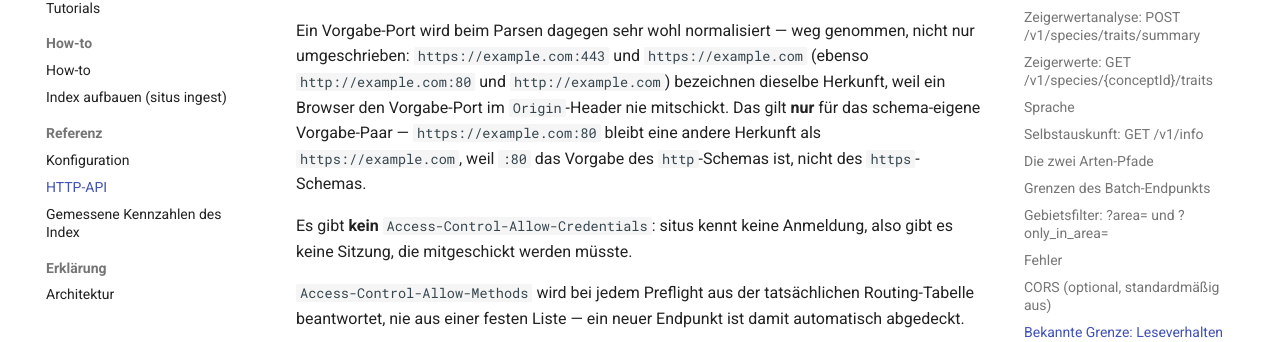
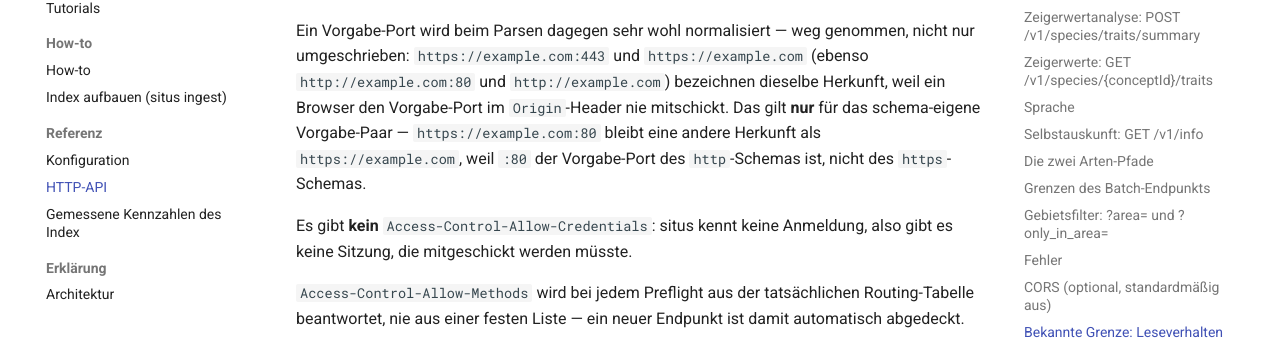
Before and after one commit to jobrunner/situs, an MkDocs documentation site: the page built from docs/reference/http-api.md, in a window 1280 px wide and 900 px high, scrolled down 8716 px. Shown: the part 163-505 px from the top of the window. Built offline with MkDocs 1.6.1 and Material for MkDocs 9.7.7, drawn with Linux system fonts in a browser that asks for light colours; comment, search, counter and statistics services are not loaded.

Commit message:
docs: Grammatikfehler in der CORS-Port-Erklaerung
"das Vorgabe" -> "der Vorgabe-Port". Rein sprachlich, keine
Verhaltensaenderung.

Claude-Session: https://claude.ai/code/session_01VibJ1hxQt5dS2fy4fMtbBL

```diff
--- a/docs/reference/http-api.md
+++ b/docs/reference/http-api.md
@@ -372,8 +372,8 @@ genommen, nicht nur umgeschrieben: `https://example.com:443` und
 `http://example.com`) bezeichnen dieselbe Herkunft, weil ein Browser den
 Vorgabe-Port im `Origin`-Header nie mitschickt. Das gilt **nur** für das
 schema-eigene Vorgabe-Paar — `https://example.com:80` bleibt eine andere
-Herkunft als `https://example.com`, weil `:80` das Vorgabe des `http`-Schemas
-ist, nicht des `https`-Schemas.
+Herkunft als `https://example.com`, weil `:80` der Vorgabe-Port des
+`http`-Schemas ist, nicht des `https`-Schemas.
 
 Es gibt **kein** `Access-Control-Allow-Credentials`: situs kennt keine
 Anmeldung, also gibt es keine Sitzung, die mitgeschickt werden müsste.
```
